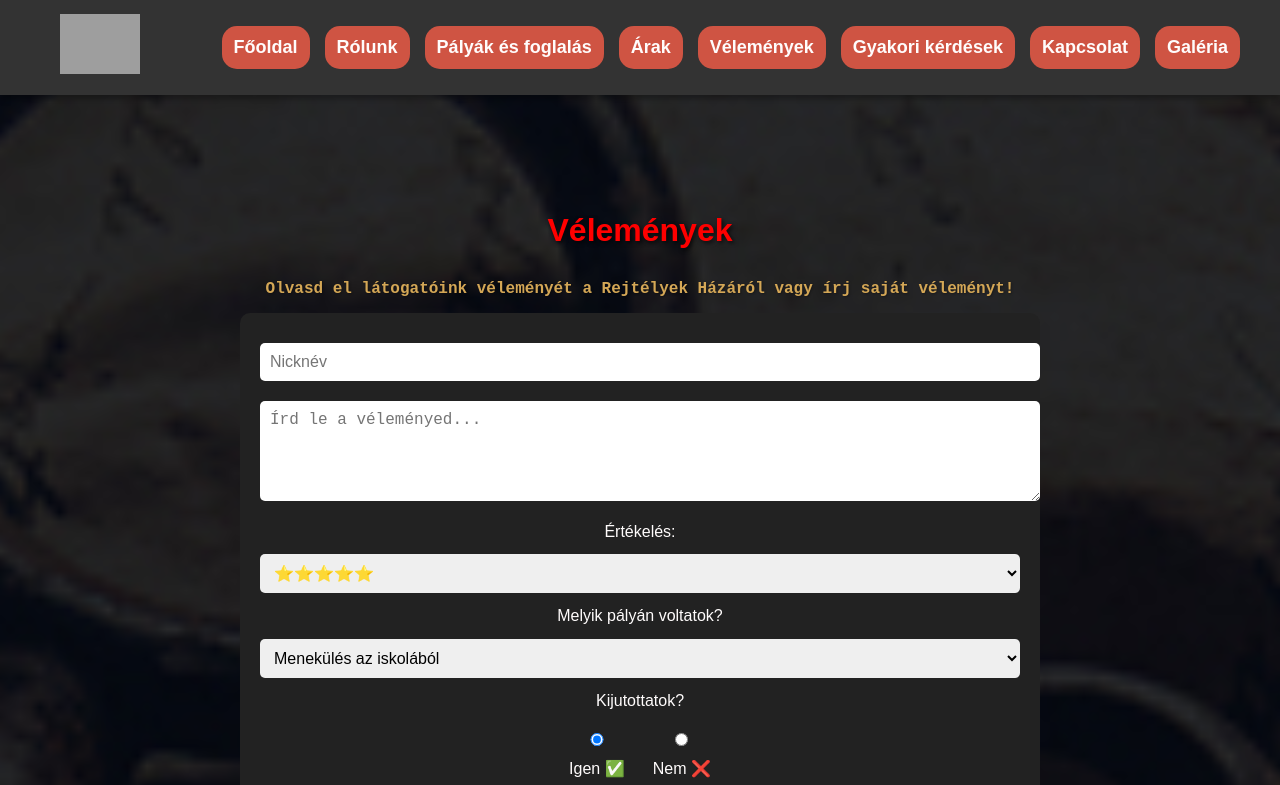
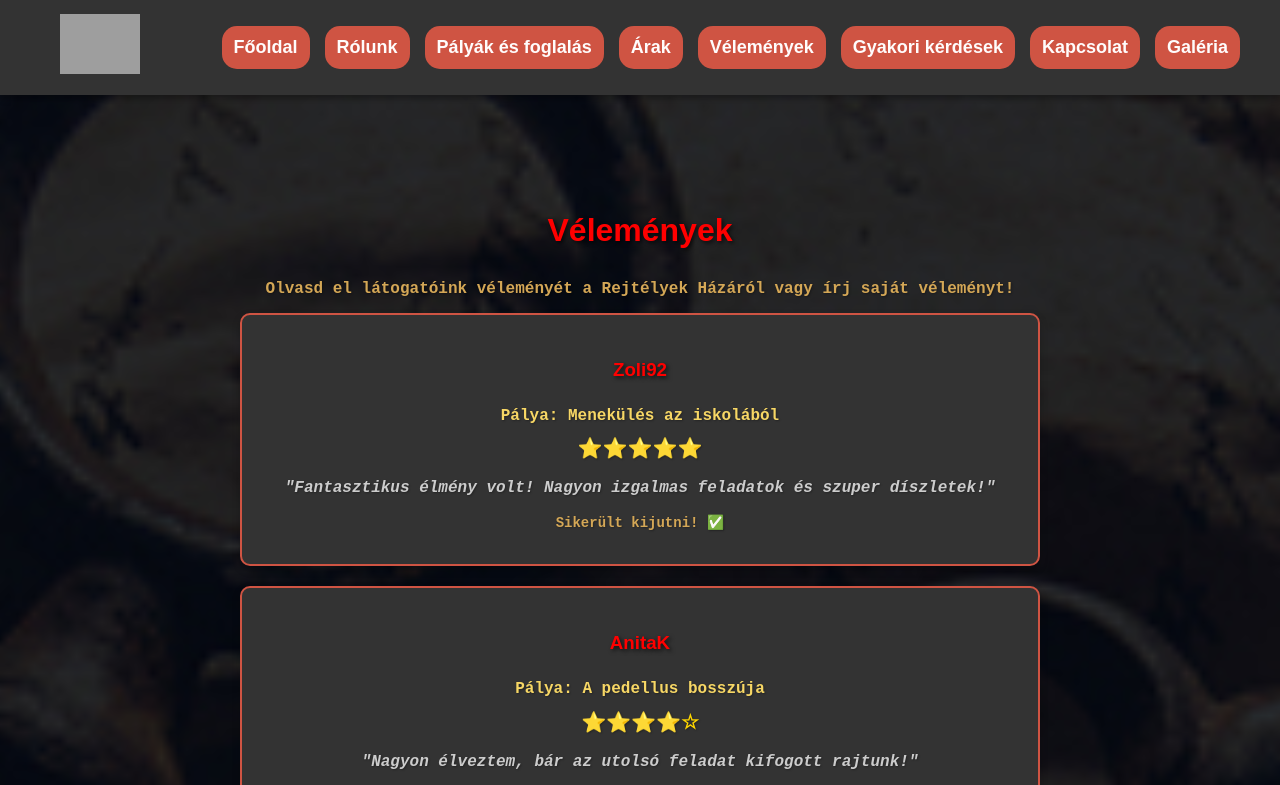
Before and after one commit to Neliah85/Projekt_Rejtelyekhaza_react, a React (Create React App) app in the folder frontend/: page /reviews in a window 1280 px wide. Shown: the top 785 px of the page. Built offline with nearby package versions, Linux system fonts and the light colour scheme; grey boxes are pictures that could not be loaded.

Commit message:
REview Done

```diff
--- a/frontend/src/App.js
+++ b/frontend/src/App.js
@@ -7,7 +7,8 @@ import Track from "./components/Track";
 import About from "./components/About";
 import Prices from "./components/Prices";
 import Reviews from "./components/Reviews";
-import Gallery from "./components/Gallery"; // Galéria oldal
+import Gallery from "./components/Gallery";
+
 
 function App() {
     return (
@@ -21,6 +22,7 @@ function App() {
                 <Route path="/prices" element={<Prices />} />
                 <Route path="/reviews" element={<Reviews />} />
                 <Route path="/gallery" element={<Gallery />} />
+                <Route path="/booking" element={<Booking />} />
             </Routes>
         </Router>
     );
--- a/frontend/src/components/Reviews.js
+++ b/frontend/src/components/Reviews.js
@@ -15,7 +15,13 @@ const tracks = [
     "Titkok Labirintusa"
 ];
 
-// Alapértelmezett vélemények (csak ha a localStorage üres)
+// Véletlenszerű szobát rendel, ha egy véleményben nincs `track`
+const assignRandomTrack = (review) => ({
+    ...review,
+    track: review.track || tracks[Math.floor(Math.random() * tracks.length)]
+});
+
+// Alapértelmezett vélemények (hozzáadott szobanevekkel)
 const defaultReviews = [
     { name: "Zoli92", rating: 5, text: "Fantasztikus élmény volt! Nagyon izgalmas feladatok és szuper díszletek!", escaped: true, track: "Menekülés az iskolából" },
     { name: "AnitaK", rating: 4, text: "Nagyon élveztem, bár az utolsó feladat kifogott rajtunk!", escaped: false, track: "A pedellus bosszúja" },
@@ -32,41 +38,22 @@ const getStars = (rating) => "⭐".repeat(rating) + "☆".repeat(5 - rating);
 const Reviews = () => {
     const [reviews, setReviews] = useState([]);
 
-    // Betöltéskor ellenőrizzük a localStorage-t, és csak ha üres, akkor töltjük be az alapértelmezett véleményeket
+    // Betöltéskor ellenőrizzük a localStorage-t, és frissítjük a hiányzó `track` mezőket
     useEffect(() => {
-        const storedReviews = JSON.parse(localStorage.getItem("reviews"));
-        if (storedReviews && storedReviews.length > 0) {
-            setReviews(storedReviews);
+        let storedReviews = JSON.parse(localStorage.getItem("reviews")) || [];
+
+        // Ha nincs egyetlen mentett vélemény sem, akkor az alapértelmezetteket használjuk
+        if (storedReviews.length === 0) {
+            storedReviews = defaultReviews;
+            localStorage.setItem("reviews", JSON.stringify(defaultReviews));
         } else {
-            setReviews(defaultReviews);
-            localStorage.setItem("reviews", JSON.stringify(defaultReviews));
+            // Frissítjük a véleményeket, ha nincs `track` mező
+            storedReviews = storedReviews.map(assignRandomTrack);
+            localStorage.setItem("reviews", JSON.stringify(storedReviews));
         }
+
+        setReviews(storedReviews);
     }, []);
-
-    // Új vélemény beküldése
-    const [name, setName] = useState("");
-    const [text, setText] = useState("");
-    const [rating, setRating] = useState(5);
-    const [escaped, setEscaped] = useState(true);
-    const [selectedTrack, setSelectedTrack] = useState(tracks[0]);
-
-    const handleSubmit = (e) => {
-        e.preventDefault();
-        if (!name || !text) return;
-
-        const newReview = { name, text, rating, escaped, track: selectedTrack };
-        const updatedReviews = [...reviews, newReview];
-
-        setReviews(updatedReviews);
-        localStorage.setItem("reviews", JSON.stringify(updatedReviews));
-
-        // Mezők ürítése
-        setName("");
-        setText("");
-        setRating(5);
-        setEscaped(true);
-        setSelectedTrack(tracks[0]);
-    };
 
     return (
         <>
@@ -75,62 +62,12 @@ const Reviews = () => {
                 <h1>Vélemények</h1>
                 <p>Olvasd el látogatóink véleményét a Rejtélyek Házáról vagy írj saját véleményt!</p>
 
-                {/* Vélemény beküldő űrlap */}
-                <form className="review-form" onSubmit={handleSubmit}>
-                    <input
-                        type="text"
-                        placeholder="Nicknév"
-                        value={name}
-                        onChange={(e) => setName(e.target.value)}
-                        required
-                    />
-                    <textarea
-                        placeholder="Írd le a véleményed..."
-                        value={text}
-                        onChange={(e) => setText(e.target.value)}
-                        required
-                    />
-                    <label>Értékelés:</label>
-                    <select value={rating} onChange={(e) => setRating(parseInt(e.target.value))}>
-                        {[1, 2, 3, 4, 5].map((num) => (
-                            <option key={num} value={num}>{getStars(num)}</option>
-                        ))}
-                    </select>
-                    <label>Melyik pályán voltatok?</label>
-                    <select value={selectedTrack} onChange={(e) => setSelectedTrack(e.target.value)}>
-                        {tracks.map((track, index) => (
-                            <option key={index} value={track}>{track}</option>
-                        ))}
-                    </select>
-                    <label>Kijutottatok?</label>
-                    <div className="radio-buttons">
-                        <label>
-                            <input
-                                type="radio"
-                                value="true"
-                                checked={escaped}
-                                onChange={() => setEscaped(true)}
-                            />
-                            Igen ✅
-                        </label>
-                        <label>
-                            <input
-                                type="radio"
-                                value="false"
-                                checked={!escaped}
-                                onChange={() => setEscaped(false)}
-                            />
-                            Nem ❌
-                        </label>
-                    </div>
-                    <button type="submit">Vélemény beküldése</button>
-                </form>
-
                 {/* Vélemények listája */}
                 <div className="reviews-list">
                     {reviews.map((review, index) => (
                         <div key={index} className="review-item">
-                            <h3>{review.name} – {review.track}</h3>
+                            <h3>{review.name}</h3>
+                            <p className="track-name"><strong>Pálya:</strong> {review.track}</p>
                             <p className="stars">{getStars(review.rating)}</p>
                             <p className="review-text">"{review.text}"</p>
                             <p className="escaped">{review.escaped ? "Sikerült kijutni! ✅" : "Sajnos nem jutottunk ki. ❌"}</p>
--- a/frontend/src/styles.css
+++ b/frontend/src/styles.css
@@ -642,6 +642,14 @@ p {
     background-color: #A83D30;
 }
 
+.track-name {
+    font-size: 16px;
+    font-weight: bold;
+    color: #f7d765;
+    margin-bottom: 5px;
+}
+
+
 /* Rádiógombok */
 .radio-buttons {
     display: flex;
```
